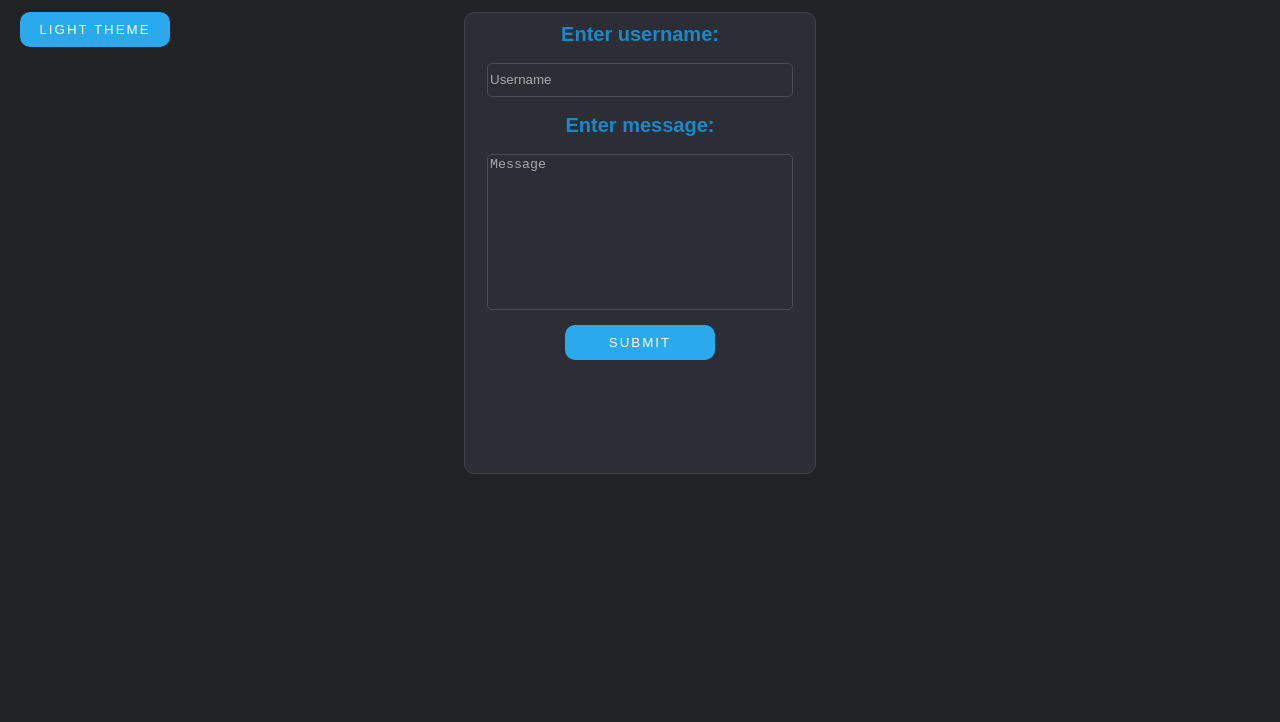
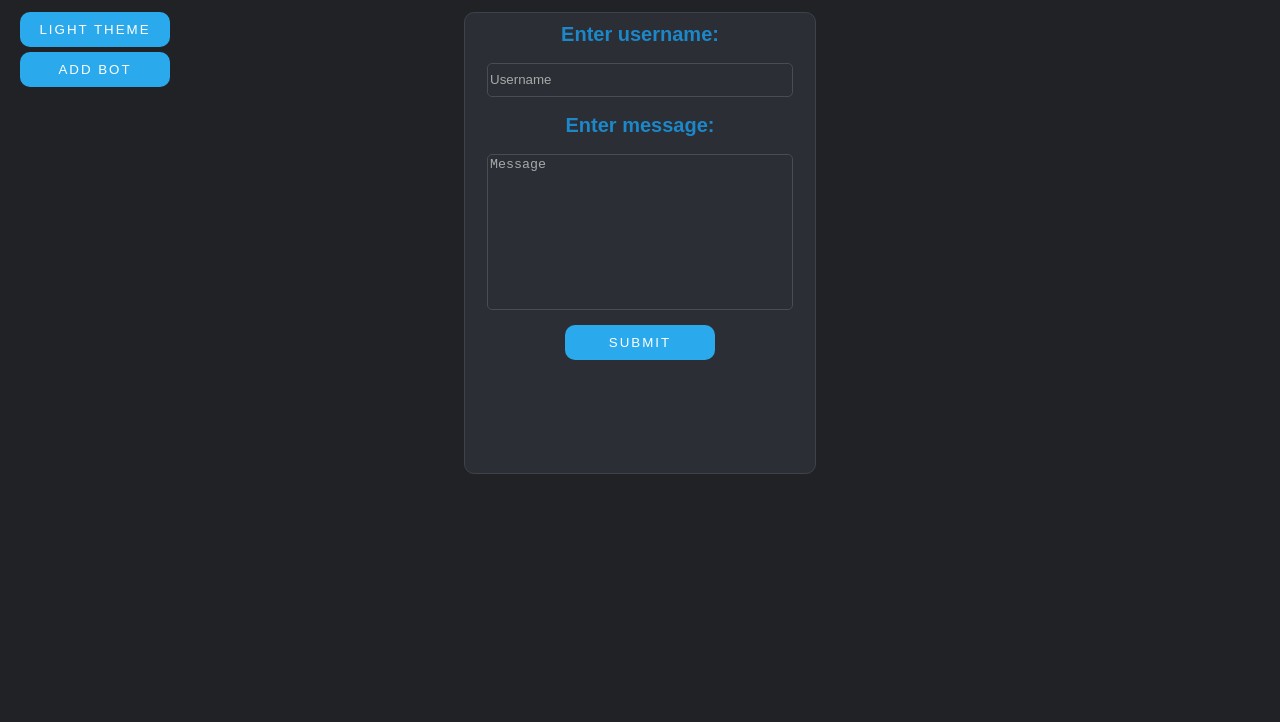
Before and after one commit to SamBridgess/GoTelegramSender, a plain HTML site: page public/index.html in a window 1280 px wide. Shown: the part 78-800 px from the top of the page. Drawn offline with nearby package versions, Linux system fonts and the light colour scheme.

Commit message:
Added bot link

```diff
--- a/public/index.html
+++ b/public/index.html
@@ -34,7 +34,9 @@ minimum-scale=1.0">
             <span id="response"></span>
         </div>
     </form>
+
     <input type ="button" class="button" id="theme" onclick="darkLight()" value="Light theme">
+    <input type="button" class="button" id="bot_link" onclick="window.open('https://t.me/go_message_bot');" value="Add bot" />
 </body>
 <script src="js/SendRequest.js"></script>
 </html>
--- a/public/styles/styles.css
+++ b/public/styles/styles.css
@@ -100,3 +100,8 @@ success
     top: 80px;
     left: 0px;
 }
+#bot_link {
+    position: absolute;
+    top: 120px;
+    left: 0px;
+}
```
